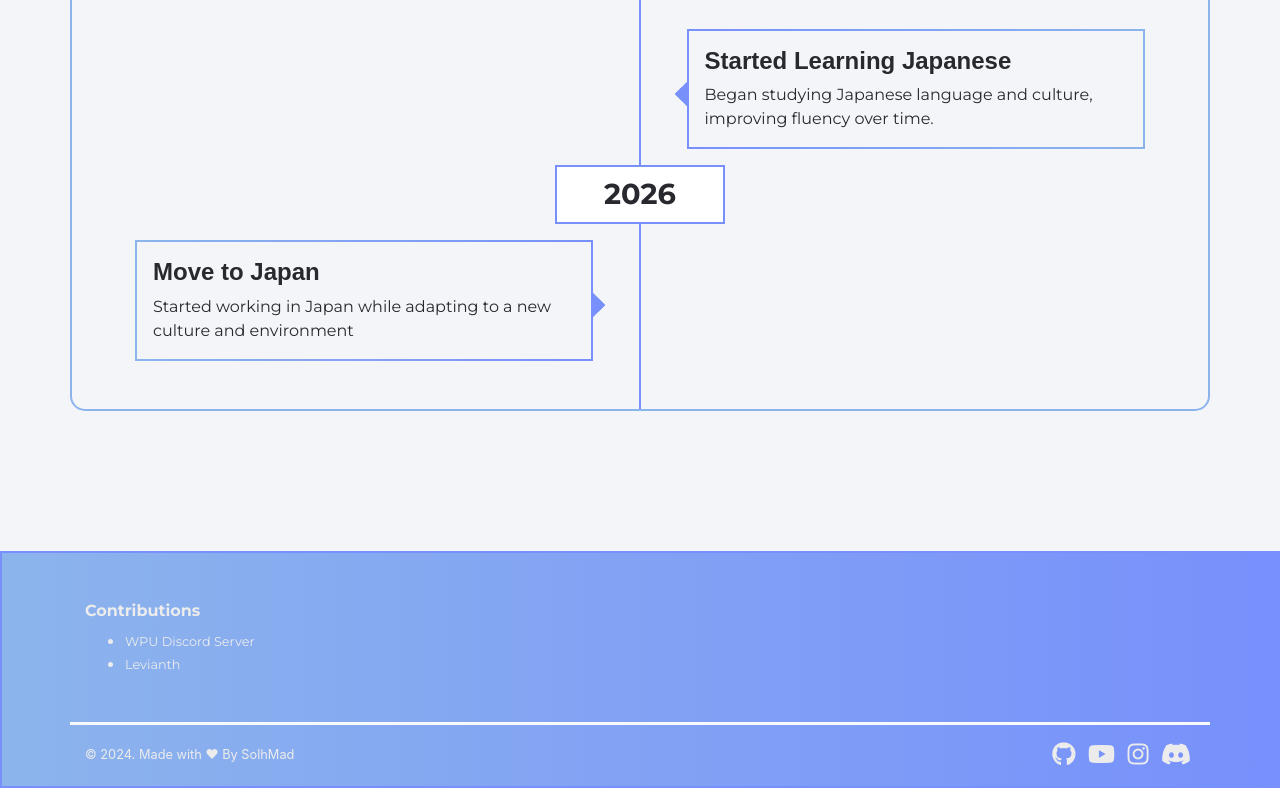
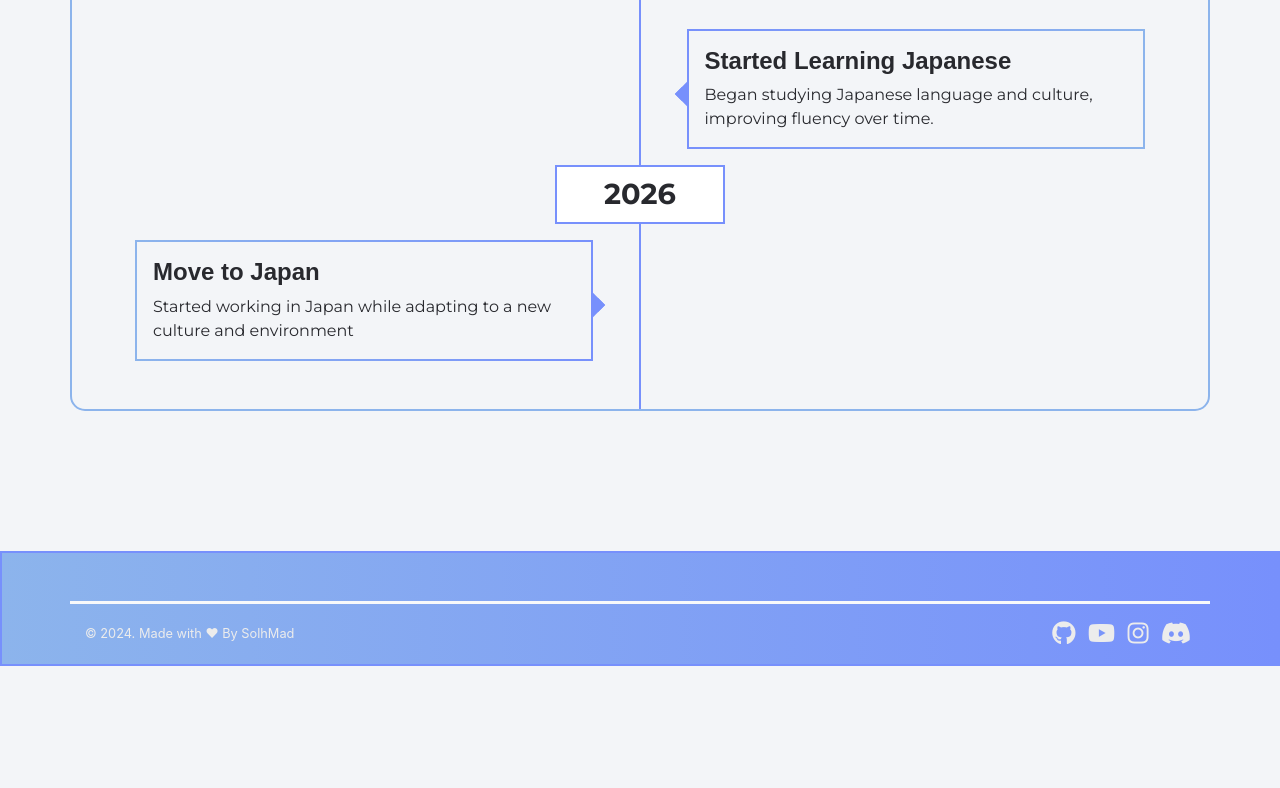
Before and after one commit to SolhMad/solhmad.github.io, a plain HTML site: page index.html in a window 1280 px wide. Shown: the part 4314-5102 px from the top of the page. After the commit the page ends 4980 px from the top, so only its background shows below. Drawn offline with nearby package versions, Linux system fonts and the light colour scheme.

Commit message:
hapus contributions
<div class="row pb-3">
                <div class="col-md-6 mb-3">
                    <h6 class="mb-2">Contributions</h6>
                    <ul>
                        <li><a class="small d-block" href="https://discord.gg/S4rrXQU">WPU Discord Server</a></li>
                        <li><a class="small d-block" href="https://github.com/LevianthProject">Levianth</a></li>
                    </ul>
                </div>
            </div>

```diff
--- a/index.html
+++ b/index.html
@@ -408,15 +408,6 @@
     <!-- Footer -->
     <footer id="footer" class="pt-5 myFooter" style="margin-top: 140px;">
         <div class="container">
-            <div class="row pb-3">
-                <div class="col-md-6 mb-3">
-                    <h6 class="mb-2">Contributions</h6>
-                    <ul>
-                        <li><a class="small d-block" href="https://discord.gg/S4rrXQU">WPU Discord Server</a></li>
-                        <li><a class="small d-block" href="https://github.com/LevianthProject">Levianth</a></li>
-                    </ul>
-                </div>
-            </div>
             <div class="row pt-3 border-top border-light">
                 <div class="col-md-6 text-center text-md-left pb-3">
                     <small class="mr-2">© 2024. Made with ❤ By SolhMad</small>
```
